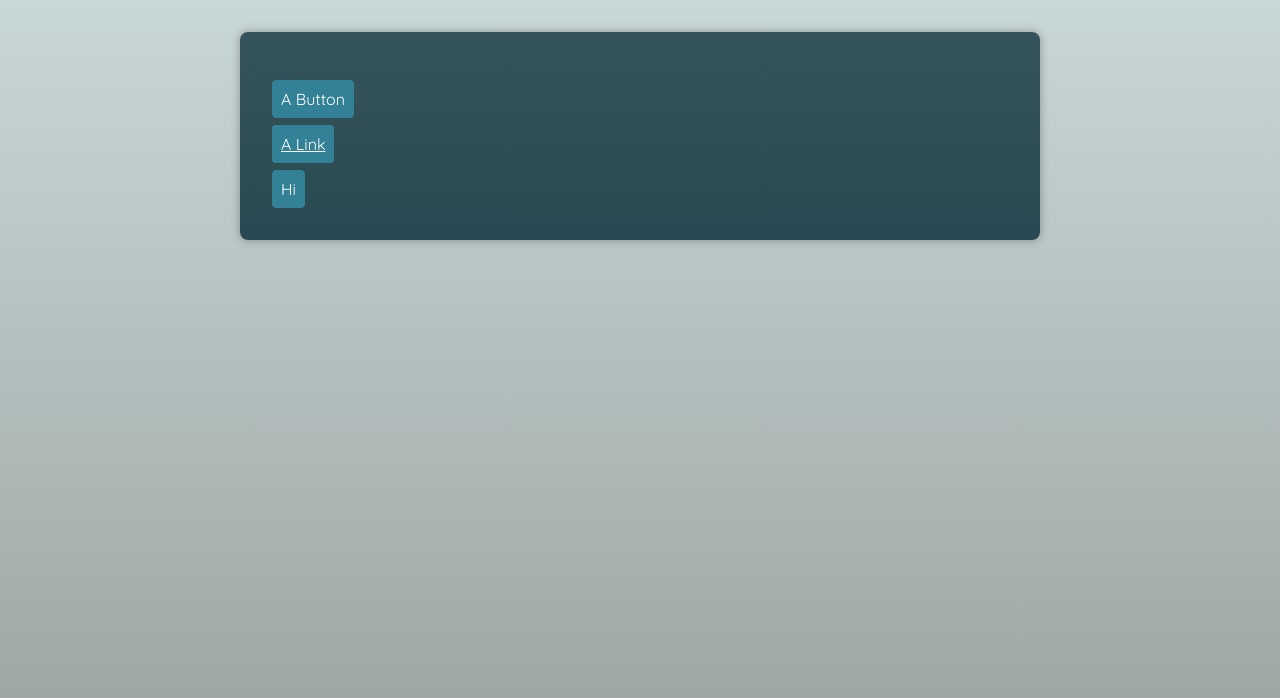
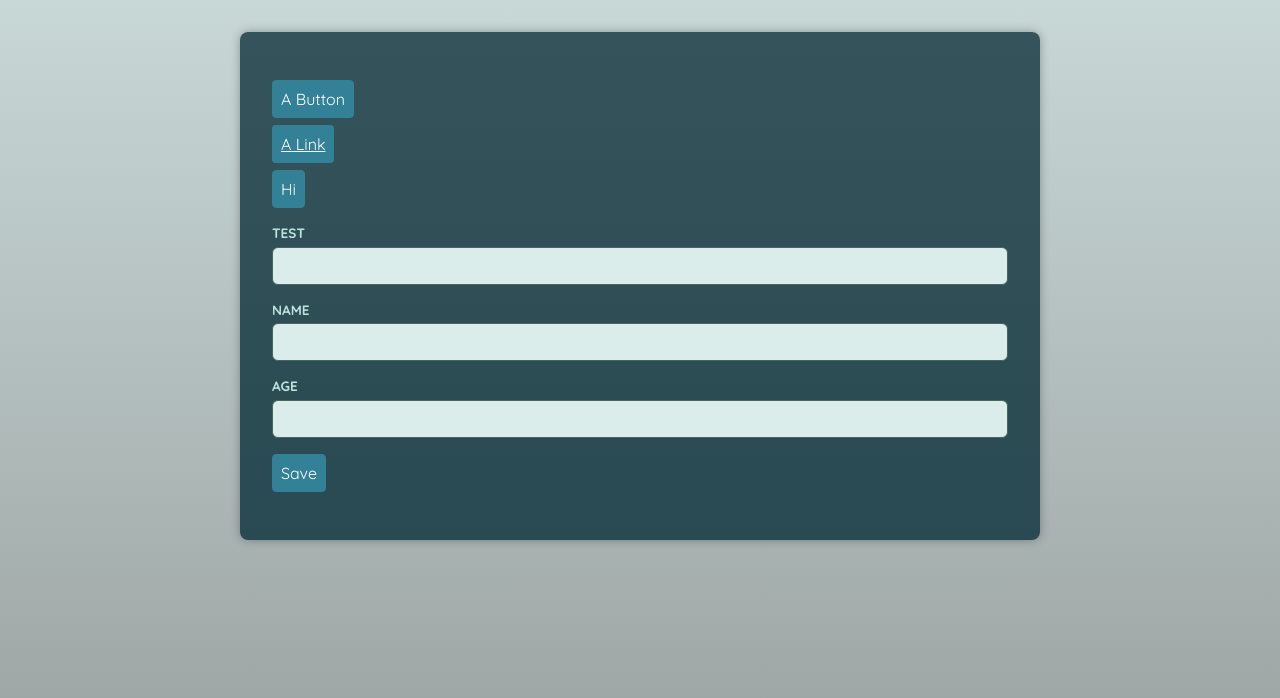
Before and after one commit to rishikesh-negi/advanced-ts-react, a React (Vite) app: page / in a window 1280 px wide. Shown: the top 698 px of the page. Built offline with nearby package versions, Linux system fonts and the light colour scheme; a web font is replaced by a local one.

Commit message:
Added and used the new components based on their type-related logic

```diff
--- a/src/App.tsx
+++ b/src/App.tsx
@@ -1,7 +1,21 @@
+import { useRef } from "react";
 import Button from "./components/Button";
 import Container from "./components/Container";
+import InputWithRef from "./components/InputWithRef";
+import Form from "./components/Form";
 
 function App() {
+  // We should provide the type argument to useRef to indicate that the ref will eventually be the "input" HTML element:
+  const inputRef = useRef<HTMLInputElement>(null);
+
+  // In this function, we have to deal with the fact that the type of "data" is not known. But, "data" is unknown only in the Form component. We do know the shape of the data here, because this is where the input fields of Form are known. So, here we need to convince TS that we know the type of "data". So, we can use the "as" assertion:
+  function handleSave(data: unknown) {
+    const extractedData = data as { name: string; age: string };
+    // Important to remember that even though we set the "type" attribute of an input field to number, the type of the data will still be string, which is why the "age" property is set to the type of "string" in the above assertion.
+
+    console.log(extractedData);
+  }
+
   return (
     <main>
       <p>
@@ -11,6 +25,16 @@ function App() {
         <Button href="https://google.com">A Link</Button>
       </p>
       <Container asElement={Button}>Hi</Container>
+
+      <InputWithRef label="Test" id="test-ref-forwarding" ref={inputRef} />
+
+      <Form onSave={handleSave}>
+        <InputWithRef type="text" label="Name" id="name" />
+        <InputWithRef type="number" label="Age" id="age" />
+        <p>
+          <Button>Save</Button>
+        </p>
+      </Form>
     </main>
   );
 }
```
